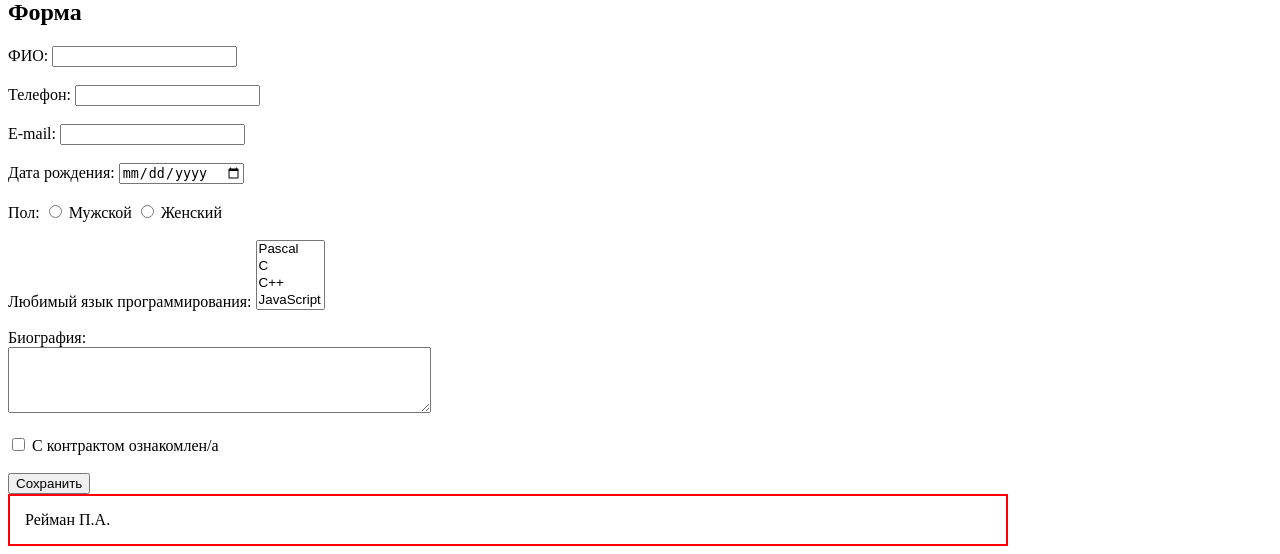
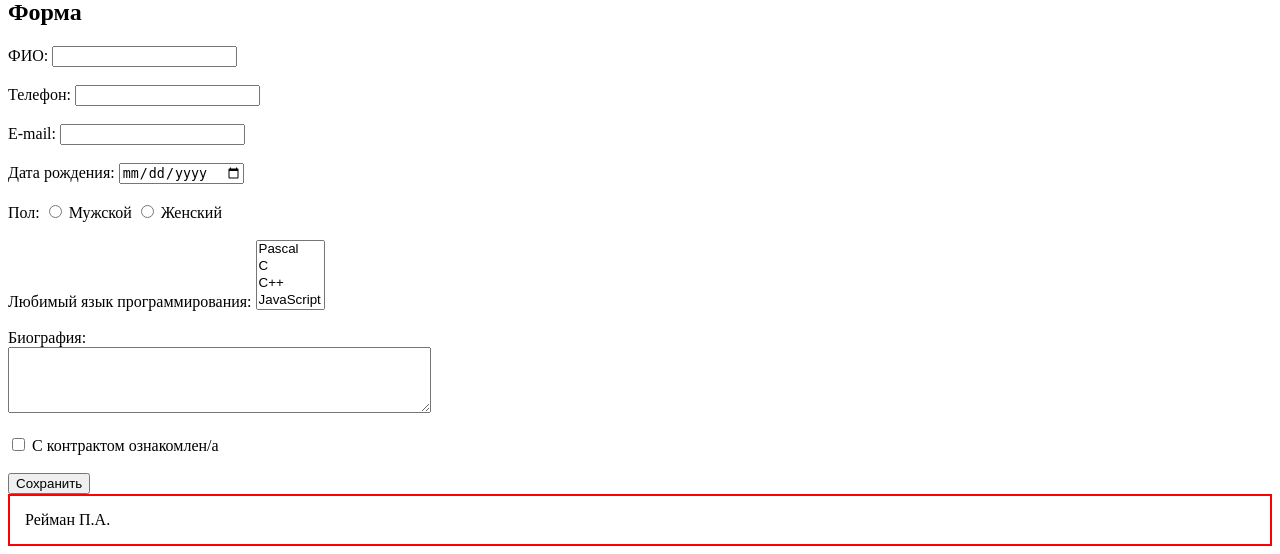
Before and after one commit to PavelReiman/PavelReiman.github.io, a PHP site: page /Two_lessons/index.html in a window 1280 px wide. Shown: the part 1264-1818 px from the top of the page. Run offline with PHP 8.4, Linux system fonts and the light colour scheme.

Commit message:
Update style.css

```diff
--- a/Two_lessons/style.css
+++ b/Two_lessons/style.css
@@ -1,5 +1,5 @@
 .header{
-	max-width: 1000px;
+	max-width: 1408px;
 	margin: 0;
 	align-items: center;
 	padding: 15px 15px;
@@ -21,7 +21,7 @@
 	margin-left: 50px;
 }
 .fotter{
-	max-width: 1000px;
+	max-width: 1408px;
 	margin: 0;
 	align-items: center;
 	padding: 15px 15px;
```
